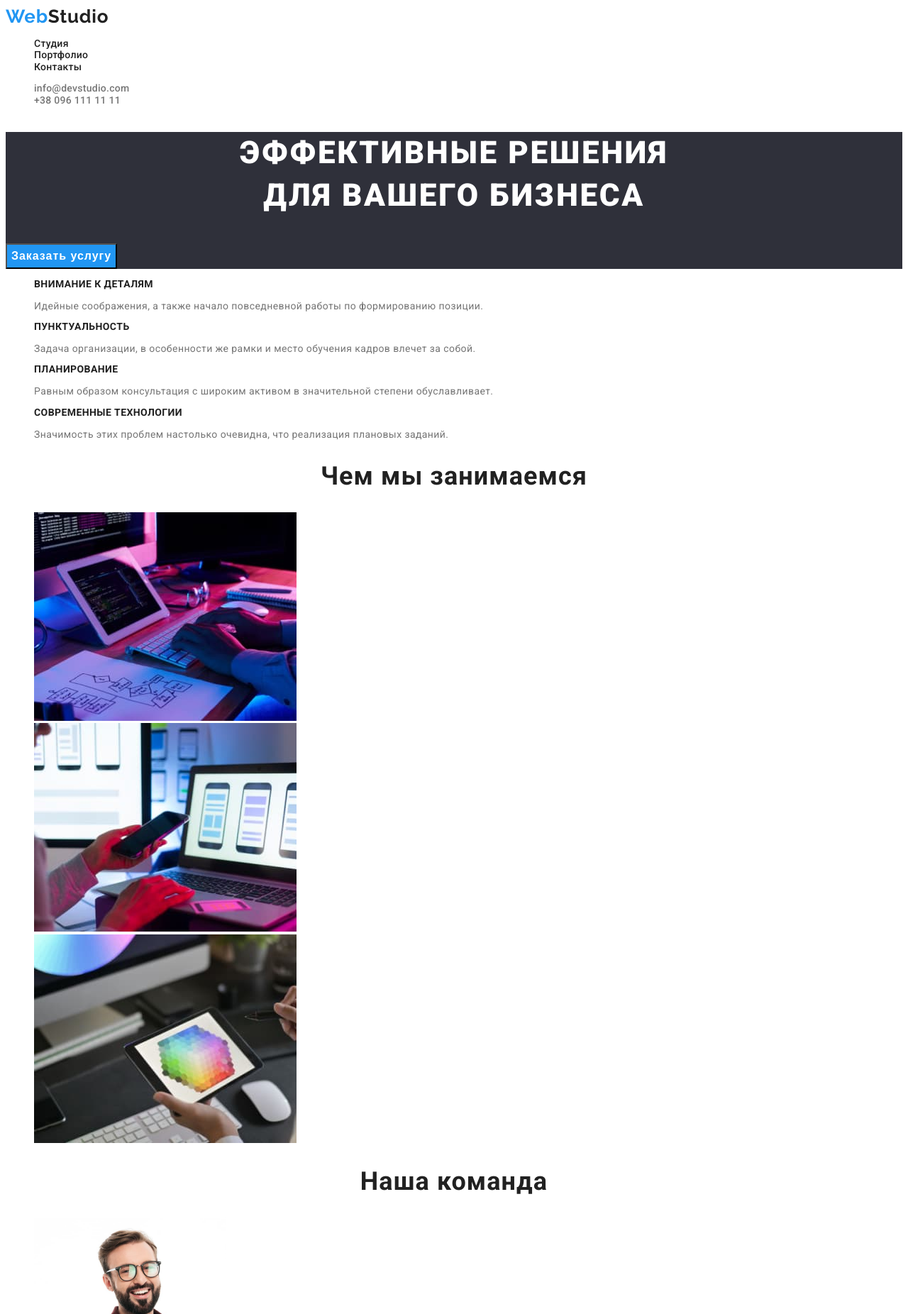
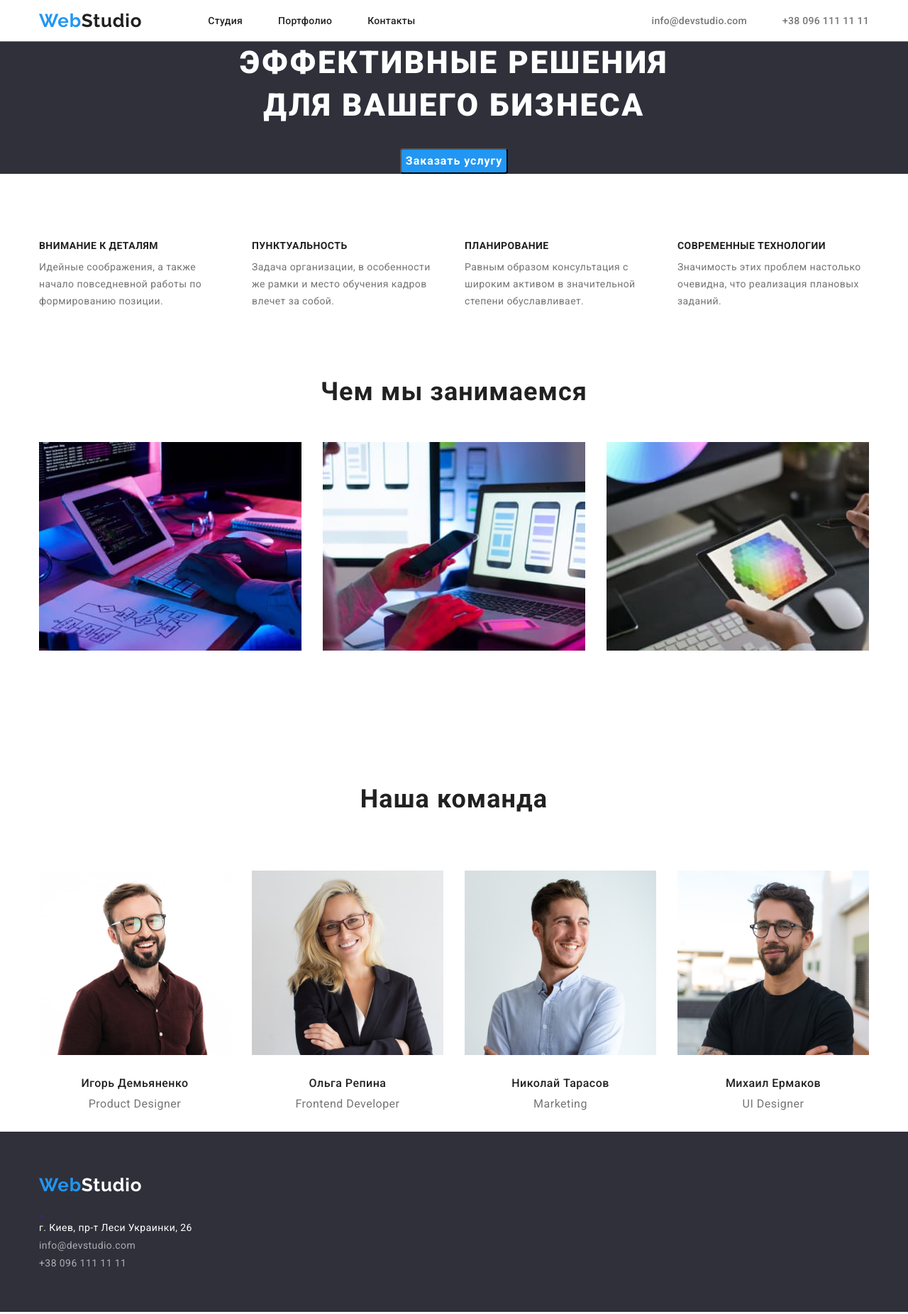
Before and after one commit to Aleksei211/goit-markup-hw-02, a plain HTML site: page index.html in a window 1280 px wide. Shown: the top 1852 px of the page at 71% size. Drawn offline with nearby package versions, Linux system fonts and the light colour scheme.

Commit message:
добавляет flex

```diff
--- a/css/styles.css
+++ b/css/styles.css
@@ -14,6 +14,15 @@ body {
   line-height: 1.17;
 }
 
+.container {
+  margin-bottom: 0;
+  margin-left: auto;
+  margin-right: auto;
+  width: 1200px;
+  padding-left: 15px;
+  padding-right: 15px;
+
+}
 .logo {
   font-family: raleway;
   color: var(--accent-color);
@@ -50,9 +59,13 @@ body {
 a {
   text-decoration: none;
 }
-li {
-  list-style-type: none;
+
+.list {
+  list-style: none;
+  padding: 0;
+  margin: 0;
 }
+
 .site-nav .link.current {
   color: var(--title-text-color);
   font-weight: 500;
@@ -61,6 +74,7 @@ li {
   letter-spacing: 0.02em;
 }
 
+}
 .button {
   background-color: var(--accent-color);
   color: var(--primary-bg-color);
@@ -69,7 +83,19 @@ li {
 .pointer {
   cursor: pointer;
 }
+.filter {
+  display: flex;
+  justify-content: center;
+}
+img {
+ display: block;
+ width: 100%;
+ height: auto;
+}
+
 .portfolio-buttons {
+  padding: 6px 22px;
+
   font-family: Roboto;
   color: var(--title-text-color);
   font-style: normal;
@@ -78,20 +104,57 @@ li {
   line-height: 1.19;
   text-align: center;
   letter-spacing: 0.03em;
+  background: #F5F4FA;
+  border-radius: 4px;
 }
+.filter .item {
+    margin: 0;
+    margin-bottom: 54px;
+    margin-right: 30px;
+}
+.filter .item:last-child {
+  margin-right: 0;
+}
+
 .portfolio-buttons:hover,
 .portfolio-buttons:focus {
   background-color: var(--accent-color);
   color: var(--primary-bg-color);
 }
+.line {
+    border-bottom: 1px solid #757575;
+}
+.main-nav {
+  display: flex;
+  align-items: center;
 
+}
+.site-nav {
+  display: flex;
+  margin-left: 93px;
+}
+.site-nav .item +.item {
+  margin-left: 50px;
+}
 .site-nav .link {
+  display: block;
   color: #212121;
+  padding-top: 21px;
+  padding-bottom: 21px;
 }
 .site-nav .link:hover,
 .site-nav .link:focus {
   color: #2196f3;
+
 }
+.auth-nav {
+display: flex;
+margin-left: auto;
+}
+.auth-nav .item + .item {
+  margin-left: 50px;
+}
+
 .header-contacts {
   color: var(--primary-text-color);
   font-size: 14px;
@@ -104,7 +167,12 @@ li {
 .contacts:focus {
   color: #2196f3;
 }
-
+.mail {
+  padding-bottom: 9px;
+}
+.tel {
+  padding-bottom: 60px;
+}
 .contacts {
   color: rgba(255, 255, 255, 0.6);
   font-style: normal;
@@ -119,18 +187,25 @@ li {
 }
 .hero {
   background-color: var(--accent-bg-color);
+  text-align: center;
+  margin-bottom: 94px;
 }
+
 .hero-title {
+  margin-top: 0;
+  margin-bottom: 30px;
   color: var(--primary-bg-color);
   font-style: normal;
   font-weight: 900;
   font-size: 44px;
   line-height: 1.36;
-  text-align: center;
+
   letter-spacing: 0.06em;
   text-transform: uppercase;
 }
 .hero-button {
+  margin-left: auto;
+  margin-right: auto;
   background-color: var(--accent-color);
   color: var(--primary-bg-color);
   font-style: normal;
@@ -141,8 +216,36 @@ li {
   align-items: center;
   text-align: center;
   letter-spacing: 0.06em;
+  border-radius: 4px;
 }
-.team {
+ .list-works {
+   display: flex;
+ }
+ .team-section {
+   display: flex;
+ }
+ .team-card {
+   margin-right: 30px;
+ }
+ .team-card:last-child {
+   margin-right: 0;
+ }
+.team-section-title {
+  margin-top: 0;
+  padding-top: 94px;
+  padding-bottom: 50px;
+  color: var(--title-text-color);
+  font-style: normal;
+  font-weight: 700;
+  font-size: 36px;
+  line-height: 1.17;
+  text-align: center;
+  letter-spacing: 0.03em;
+}
+.team-names {
+  margin: 0;
+  padding-top: 30px;
+  padding-bottom: 10px;
   color: var(--title-text-color);
   font-style: normal;
   font-weight: 500;
@@ -152,6 +255,8 @@ li {
   letter-spacing: 0.03em;
 }
 .specialies {
+  margin: 0;
+  padding-bottom: 30px;
   color: var(--primary-text-color);
   font-style: normal;
   font-weight: 400;
@@ -160,8 +265,15 @@ li {
   text-align: center;
   letter-spacing: 0.03em;
 }
+.section,
+.works {
+  margin-bottom: 94px;
+}
 
 .section-title {
+  padding: 0;
+  margin: 0;
+  margin-bottom: 10px;
   color: var(--title-text-color);
   font-style: normal;
   font-weight: bold;
@@ -170,7 +282,12 @@ li {
   letter-spacing: 0.03em;
   text-transform: uppercase;
 }
+.section-list {
+  display: flex;
+}
 .primary-section-title {
+  margin-top: 0;
+  margin-bottom: 50px;
   color: var(--title-text-color);
   font-style: normal;
   font-weight: 700;
@@ -179,20 +296,67 @@ li {
   text-align: center;
   letter-spacing: 0.03em;
 }
+.list-works {
+  display: flex;
+}
+.work:last-child {
+  margin-right: 0;
+}
+.work {
+
+  margin: 0;
+  padding: 0;
+  margin-right: 30px;
+  flex-basis: calc((100%-60px) / 3);
+}
+.group-item {
+  border: 1px solid  #757575;
+}
+
 .text {
+  margin: 0;
   color: var(--primary-text-color);
   font-style: normal;
   font-weight: 400;
   font-size: 14px;
-  line-height: 1.17;
+  line-height: 1.71;
   letter-spacing: 0.03em;
 }
+.feature {
+  width: 270px;
+  margin-right: 30px;
+  justify-content: space-between ;
+}
+.feature:last-child {
+  margin-right: 0;
+}
+
 
 footer {
   background-color: var(--accent-bg-color);
 }
+.logo-footer {
+  margin: 0;
+  padding-top: 60px;
+  padding-bottom: 20px;
+}
+.portfolio {
+  margin-top: 94px;
+  margin-bottom: 94px;
+}
+
+.portfolio {
+  margin: 0;
+  margin-bottom: 122px;
+  margin-top: 66px;
+}
+
 
 .portfolio-title {
+  margin-left: 24px;
+  margin-right: 24px;
+  margin-top: 20px;
+  margin-bottom: 4px;
   color: var(--title-text-color);
   font-style: normal;
   font-weight: bold;
@@ -202,6 +366,10 @@ footer {
 }
 
 .section-text-portfolio {
+  margin-left: 24px;
+  margin-right: 24px;
+  margin-top: 0;
+  margin-bottom: 20px;
   color: var(--primary-text-color);
   font-style: normal;
   font-weight: 400;
@@ -209,7 +377,27 @@ footer {
   line-height: 1.88;
   letter-spacing: 0.03em;
 }
+.portfolio-list {
+  display: flex;
+  flex-wrap: wrap;
+
+}
+.group {
+  width: calc((100% - 60px) / 3);
+  margin-right: 30px;
+  margin-left: 0;
+  margin-bottom: 30px;
+
+}
+.group:nth-child(3n) {
+ margin-right: 0;
+}
+.group:nth-last-child(-n + 3) {
+  margin-bottom: 0;
+}
 .address-title {
+  margin: 0;
+  padding-bottom: 9px;
   color: var(--primary-bg-color);
   font-style: normal;
   font-weight: 400;
--- a/index.html
+++ b/index.html
@@ -6,83 +6,95 @@
     <meta http-equiv="X-UA-Compatible" content="IE=edge">
     <meta name="viewport" content="width=device-width, initial-scale=1.0">
     <title>WebStudio</title>
-    <link rel="stylesheet" href="./css/styles.css">
     <link rel="preconnect" href="https://fonts.googleapis.com">
     <link rel="preconnect" href="https://fonts.gstatic.com" crossorigin>
     <link
         href="https://fonts.googleapis.com/css2?family=Raleway:wght@700&family=Roboto:wght@400;500;700;900&display=swap "
         rel="stylesheet" />
-
+    <link rel="stylesheet" href="https://cdnjs.cloudflare.com/ajax/libs/modern-normalize/1.1.0/modern-normalize.min.css">
+    <link rel="stylesheet" href="./css/styles.css">
 </head>
 <body>
-    <header>
+    <div class="line">
+    <header class="container main-nav">
+
         <a href=""><span class="logo">Web</span><span class="logo-second">Studio</span></a>
-        <nav>
-            <ul class="site-nav">
-                <li><a href="" class="link current">Студия</a></li>
-                <li><a href="./portfolio.html" class="link current">Портфолио</a></li>
-                <li><a href="" class="link current">Контакты</a></li>
+        <nav class="">
+            <ul class="site-nav list">
+                <li class="item"><a href="" class="link current">Студия</a></li>
+                <li class="item"><a href="./portfolio.html" class="link current">Портфолио</a></li>
+                <li class="item"><a href="" class="link current">Контакты</a></li>
             </ul>
         </nav>
-            <ul>
-               <li><a href="mailto:info@devstudio.com" class="header-contacts">info@devstudio.com</a></li>
-               <li><a href="tel:+380961111111" class="header-contacts">+38 096 111 11 11</a></li>
+            <ul class="auth-nav list">
+               <li class="item"><a href="mailto:info@devstudio.com" class="header-contacts">info@devstudio.com</a></li>
+               <li class="item"><a href="tel:+380961111111" class="header-contacts">+38 096 111 11 11</a></li>
             </ul>
+            </div>
+
 
     </header>
     <main>
         <section class="hero">
             <h1 class="hero-title">ЭФФЕКТИВНЫЕ РЕШЕНИЯ<br>ДЛЯ ВАШЕГО БИЗНЕСА</h1>
-            <button type="button" class="button pointer hero-button">Заказать услугу</button>
+            <button type="button" class=" pointer hero-button">Заказать услугу</button>
         </section>
 
-        <section >
-            <ul>
-                <li><h3 class="section-title">ВНИМАНИЕ К ДЕТАЛЯМ</h3>
+        <section class="section">
+            <div class="container">
+            <ul class="list section-list">
+                <li class="feature"><h3 class="section-title">ВНИМАНИЕ К ДЕТАЛЯМ</h3>
                     <p class="text">Идейные соображения, а также начало повседневной работы по формированию позиции.</p></li>
-                <li><h3 class="section-title">ПУНКТУАЛЬНОСТЬ</h3>
+                <li class="feature"><h3 class="section-title">ПУНКТУАЛЬНОСТЬ</h3>
                     <p class="text">Задача организации, в особенности же рамки и место обучения кадров влечет за собой.</p></li>
-                <li><h3 class="section-title">ПЛАНИРОВАНИЕ</h3>
+                <li class="feature"><h3 class="section-title">ПЛАНИРОВАНИЕ</h3>
                     <p class="text">Равным образом консультация с широким активом в значительной степени обуславливает.</p></li>
-                <li><h3 class="section-title">СОВРЕМЕННЫЕ ТЕХНОЛОГИИ</h3>
+                <li class="feature"><h3 class="section-title">СОВРЕМЕННЫЕ ТЕХНОЛОГИИ</h3>
                     <p class="text">Значимость этих проблем настолько очевидна, что реализация плановых заданий.</p></li>
             </ul>
+            </div>
         </section >
-        <section >
+        <section class="works">
+            <div class="container">
             <h2 class="primary-section-title">Чем мы занимаемся</h2>
-            <ul>
-                <li><img src="images/box1.jpg" alt="ноутбук" width="370"></li>
-                <li><img src="images/img2.jpg" alt="телефон" width="370"></li>
-                <li><img src="images/img3.jpg" alt="планшет" width="370"></li>
+            <ul class="list list-works">
+                <li class="work"><img src="images/box1.jpg" alt="ноутбук" width="370"></li>
+                <li class="work"><img src="images/img2.jpg" alt="телефон" width="370"></li>
+                <li class="work"><img src="images/img3.jpg" alt="планшет" width="370"></li>
             </ul>
+            </div>
         </section>
-        <section >
-            <h2 class="primary-section-title">Наша команда</h2>
-            <div class=""><ul >
-                <li><img src="images/photo1.jpg" alt="" width="270">
-                    <h3 class="team">Игорь Демьяненко</h3>
+        <section class="team">
+            <div class="container">
+            <h2 class="team-section-title">Наша команда</h2>
+
+                <ul class="list team-section">
+                <li class="team-card"><img src="images/photo1.jpg" alt="" width="270">
+                    <h3 class="team-names">Игорь Демьяненко</h3>
                     <p class="specialies">Product Designer</p></li>
-                <li><img src="images/photo2.jpg" alt="" width="270">
-                    <h3 class="team">Ольга Репина</h3>
+                <li class="team-card"><img src="images/photo2.jpg" alt="" width="270">
+                    <h3 class="team-names">Ольга Репина</h3>
                     <p class="specialies">Frontend Developer</p></li>
-                <li><img src="images/photo3.jpg" alt="" width="270">
-                    <h3 class="team">Николай Тарасов</h3>
+                <li class="team-card"><img src="images/photo3.jpg" alt="" width="270">
+                    <h3 class="team-names">Николай Тарасов</h3>
                     <p class="specialies">Marketing</p></li>
-                <li><img src="images/photo4.jpg" alt="" width="270">
-                    <h3 class="team">Михаил Ермаков</h3>
+                <li class="team-card"><img src="images/photo4.jpg" alt="" width="270">
+                    <h3 class="team-names">Михаил Ермаков</h3>
                     <p class="specialies">UI Designer</p></li>
 
-            </ul></div>
+            </ul>
+        </div>
         </section>
     </main>
     <footer>
-        <a href=""><span class="logo">Web</span><span class="logo-third">Studio</span></a>
+        <div class="container">
+        <a href=""><div class="logo-footer"><span class="logo">Web</span><span class="logo-third">Studio</span></div>></a>
         <address>
             <p class=address-title>г. Киев, пр-т Леси Украинки, 26</p>
-            <a href="mailto:info@devstudio.com" class="contacts">info@devstudio.com</a><br>
-            <a href="tel:+380961111111" class="contacts">+38 096 111 11 11</a>
+            <a href="mailto:info@devstudio.com" class="contacts"><div class="mail">info@devstudio.com</div></a>
+            <a href="tel:+380961111111" class="contacts"><div class="tel">+38 096 111 11 11</div></a>
         </address>
-
+        </div>
     </footer>
     </body>
     </html>
```
Also changed, not shown: portfolio.html (+66 -56 lines).
